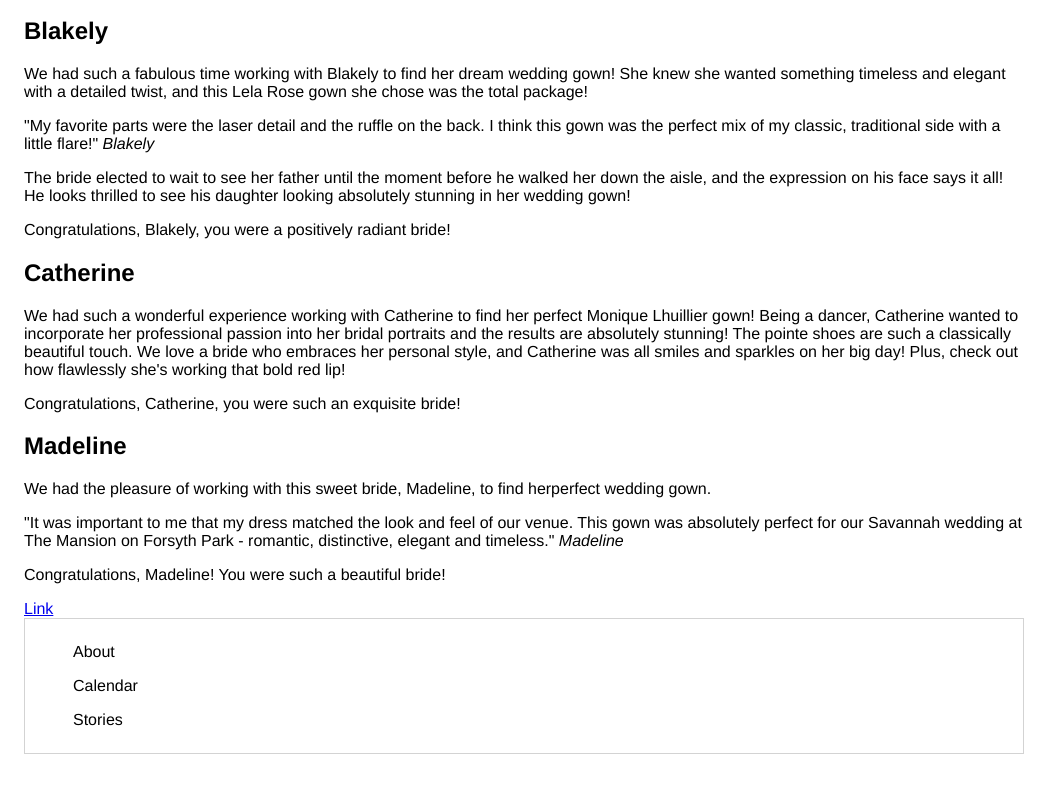
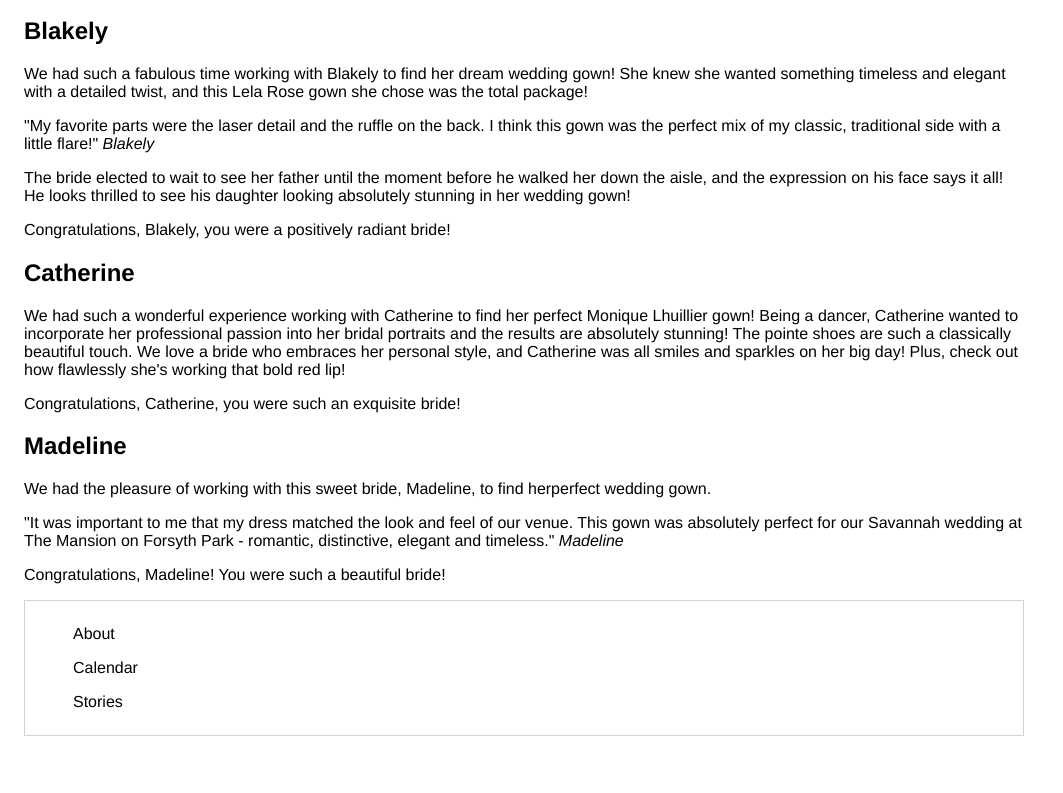
Before and after one commit to samanthaweiss/bridalboutique, a plain HTML site: page wireframes/stories.html in a window 1280 px wide. Shown: the part 297-1090 px from the top of the page, without its empty margins (0-1063 px from the left). Drawn offline with Linux system fonts and the light colour scheme.

Commit message:
took out link

```diff
--- a/wireframes/stories.html
+++ b/wireframes/stories.html
@@ -45,8 +45,6 @@
     <p>Congratulations, Madeline! You were such a beautiful bride!
     </p>
 
-    <a href="http://www.ivorywhiteboutique.com/real-ivory-white-bride-madeline/">Link</a>
-
       <link href="style.css" rel="stylesheet" type="text/css" media="screen" /> <!-- Add your stylesheet here, before the closing HTML tag -->
   </body>
   <footer>
```
